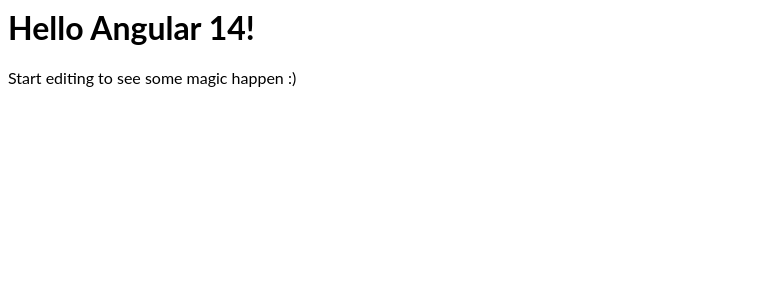
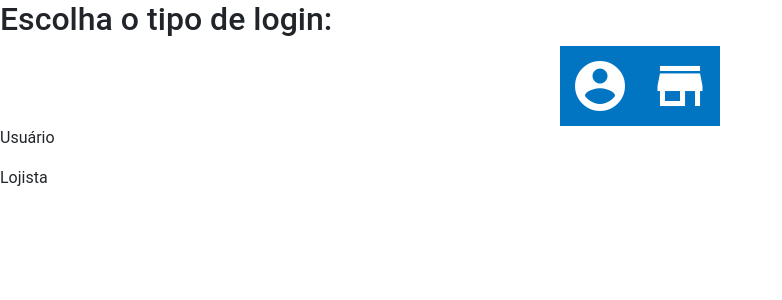
Before and after one commit to enzonakashima/angular-waveup, an Angular app: page / in a window 1280 px wide. Shown: the top 300 px of the page, without its empty margins (0-782 px from the left). Built offline with nearby package versions, Linux system fonts and the light colour scheme.

Commit message:
Criação do Login Component

```diff
--- a/src/app/app.component.html
+++ b/src/app/app.component.html
@@ -1,4 +1 @@
-<hello name="{{ name }}"></hello>
-<p>
-  Start editing to see some magic happen :)
-</p>
+<router-outlet></router-outlet>
--- /dev/null
+++ b/src/app/login/login.component.html
@@ -0,0 +1,18 @@
+<h2>
+  Escolha o tipo de login:
+</h2>
+<div class="teste">
+
+
+  <div class="options">
+    <a routerLink="/profile" class="button fancy-button3"><i class="material-icons">account_circle</i></a>
+
+    <a routerLink="/profile" class="button fancy-button3"><i class="material-icons">store</i></a>
+  </div>
+
+</div>
+
+<div id="description">
+  <p>Usuário</p>
+  <p>Lojista</p>
+</div>
--- /dev/null
+++ b/src/app/login/login.component.ts
@@ -0,0 +1,15 @@
+import { Component, OnInit } from '@angular/core';
+
+@Component({
+  selector: 'app-login',
+  templateUrl: './login.component.html',
+  styleUrls: ['./login.component.css']
+})
+export class LoginComponent implements OnInit {
+
+  constructor() { }
+
+  ngOnInit() {
+  }
+
+}
--- a/src/index.html
+++ b/src/index.html
@@ -1 +1,28 @@
-<my-app>loading</my-app>
+<!doctype html>
+<html lang="pt-br">
+
+<head>
+
+  <meta charset="utf-8">
+  <meta name="viewport" content="width=device-width, initial-scale=1">
+
+  <!-- Bootstrap CSS -->
+  <link href="https://cdn.jsdelivr.net/npm/bootstrap@5.0.1/dist/css/bootstrap.min.css" rel="stylesheet"
+    integrity="sha384-+0n0xVW2eSR5OomGNYDnhzAbDsOXxcvSN1TPprVMTNDbiYZCxYbOOl7+AMvyTG2x" crossorigin="anonymous">
+
+  <link rel="icon" type="image/x-icon" href="favicon.ico" />
+  <link href="https://fonts.googleapis.com/icon?family=Material+Icons" rel="stylesheet" />
+
+  <title>Hello, world!</title>
+</head>
+
+<body>
+
+  <script src="https://cdn.jsdelivr.net/npm/bootstrap@5.0.1/dist/js/bootstrap.bundle.min.js"
+    integrity="sha384-gtEjrD/SeCtmISkJkNUaaKMoLD0//ElJ19smozuHV6z3Iehds+3Ulb9Bn9Plx0x4" crossorigin="anonymous">
+  </script>
+
+  <my-app>loading</my-app>
+</body>
+
+</html>
--- a/src/styles.css
+++ b/src/styles.css
@@ -1 +1,24 @@
-/* Add application styles & imports to this file! */
+/* Global Style */
+
+* {
+  font-family: 'Roboto', Arial, sans-serif;
+}
+
+/* Login Component*/
+
+app-login * {
+  background-color: rgb(255, 255, 255);
+}
+
+app-login .teste {
+  display: flex;
+  align-items: center;
+  justify-content: center;
+}
+
+.fancy-button3 i.material-icons {
+  background-color: #0275c2;
+  color: white;
+  font-size: 60px;
+  padding: 10px;
+}
```
Also changed, not shown: src/app/app.module.ts (+10 -4 lines), src/app/login/login.component.css (added).
